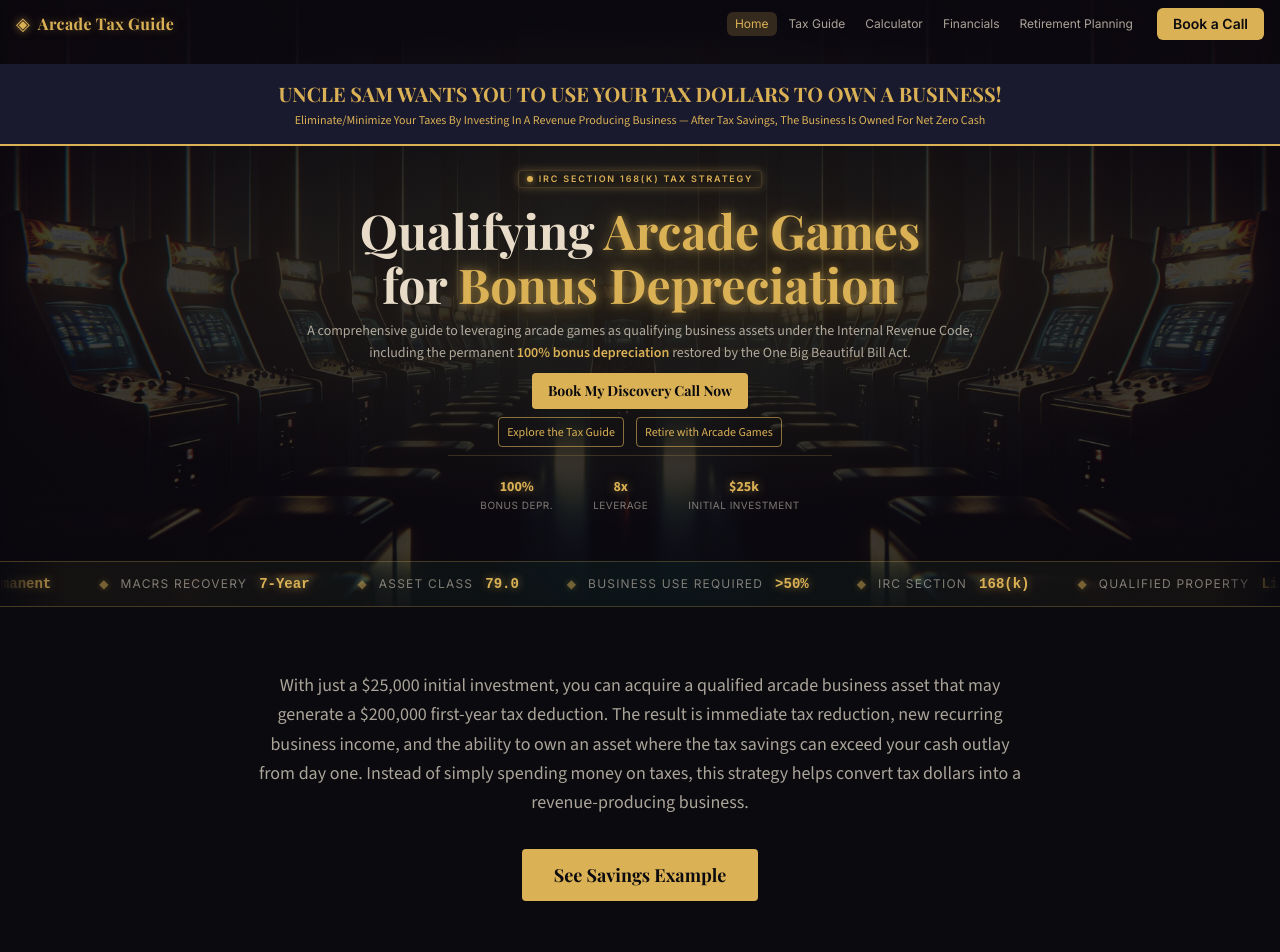
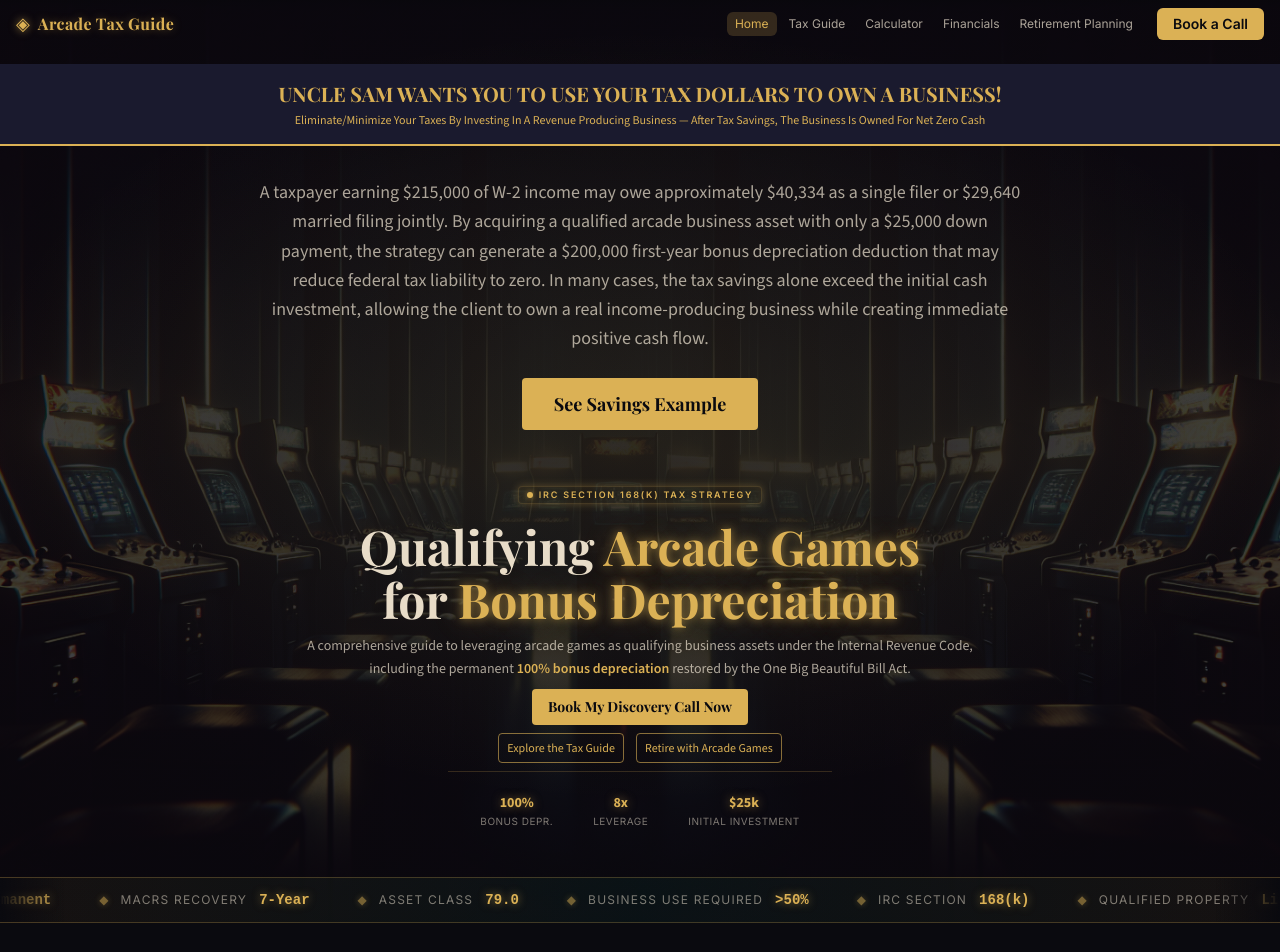
Before and after one commit to kennysabangan/arcade-tax-guide, a React (Vite) app: page / in a window 1280 px wide. Shown: the top 952 px of the page. Built offline with nearby package versions, Linux system fonts and the light colour scheme; what @react-pdf/renderer would draw is missing.

Commit message:
Fix: update paragraph text, move savings intro above IRC badge, fix book-a-call links to /#book-a-call

```diff
--- a/src/pages/FinancialsPage.jsx
+++ b/src/pages/FinancialsPage.jsx
@@ -176,7 +176,7 @@ function TaxSavingsExample() {
           Below is a sample of a single and a married taxpayer earning $215K on a W2, using the standard deduction. The tax savings is more than the initial investment.
         </p>
         <div className="mt-8">
-          <a href="/book-a-call" className="inline-flex items-center justify-center px-8 sm:px-12 py-3.5 sm:py-5 text-lg sm:text-2xl font-heading font-bold rounded-sm bg-gold text-dark hover:bg-gold/90 hover:shadow-[0_0_32px_rgba(219,177,85,0.6)] active:scale-[0.98] transition-all duration-200">
+          <a href="/#book-a-call" className="inline-flex items-center justify-center px-8 sm:px-12 py-3.5 sm:py-5 text-lg sm:text-2xl font-heading font-bold rounded-sm bg-gold text-dark hover:bg-gold/90 hover:shadow-[0_0_32px_rgba(219,177,85,0.6)] active:scale-[0.98] transition-all duration-200">
             Book My Discovery Call Now
           </a>
         </div>
--- a/src/pages/HomePage.jsx
+++ b/src/pages/HomePage.jsx
@@ -21,6 +21,18 @@ function Hero() {
           <p className="text-xs sm:text-xs mt-1" style={{ color: '#dbb155' }}>
             Eliminate/Minimize Your Taxes By Investing In A Revenue Producing Business — After Tax Savings, The Business Is Owned For Net Zero Cash
           </p>
+        </div>
+      </div>
+      <div className="relative z-30 w-full py-6 sm:py-8 px-5">
+        <div className="max-w-3xl mx-auto text-center">
+          <p className="text-cream-70 text-base sm:text-lg leading-relaxed">
+            A taxpayer earning $215,000 of W-2 income may owe approximately $40,334 as a single filer or $29,640 married filing jointly. By acquiring a qualified arcade business asset with only a $25,000 down payment, the strategy can generate a $200,000 first-year bonus depreciation deduction that may reduce federal tax liability to zero. In many cases, the tax savings alone exceed the initial cash investment, allowing the client to own a real income-producing business while creating immediate positive cash flow.
+          </p>
+          <div className="mt-6">
+            <CTAButton to="/financials" className="inline-flex items-center justify-center px-8 py-3 text-base sm:text-lg font-heading font-bold rounded-sm bg-gold text-dark hover:bg-gold/90 hover:shadow-[0_0_32px_rgba(219,177,85,0.6)] active:scale-[0.98] transition-all duration-200">
+              See Savings Example
+            </CTAButton>
+          </div>
         </div>
       </div>
       <div className="absolute inset-0 bg-body" />
@@ -133,24 +145,6 @@ function Ticker() {
         ))}
       </div>
     </div>
-  )
-}
-
-// ─── Savings Intro ───
-function SavingsIntro() {
-  return (
-    <SectionWrapper>
-      <div className="text-center max-w-3xl mx-auto">
-        <p className="text-cream-70 text-base sm:text-lg leading-relaxed">
-          With just a $25,000 initial investment, you can acquire a qualified arcade business asset that may generate a $200,000 first-year tax deduction. The result is immediate tax reduction, new recurring business income, and the ability to own an asset where the tax savings can exceed your cash outlay from day one. Instead of simply spending money on taxes, this strategy helps convert tax dollars into a revenue-producing business.
-        </p>
-        <div className="mt-8">
-          <CTAButton to="/financials" className="inline-flex items-center justify-center px-8 py-3 text-base sm:text-lg font-heading font-bold rounded-sm bg-gold text-dark hover:bg-gold/90 hover:shadow-[0_0_32px_rgba(219,177,85,0.6)] active:scale-[0.98] transition-all duration-200">
-            See Savings Example
-          </CTAButton>
-        </div>
-      </div>
-    </SectionWrapper>
   )
 }
 
@@ -700,7 +694,6 @@ export default function HomePage() {
   return (
     <>
       <Hero />
-      <SavingsIntro />
       <Overview />
       <Gallery />
       <FAQ />
```
